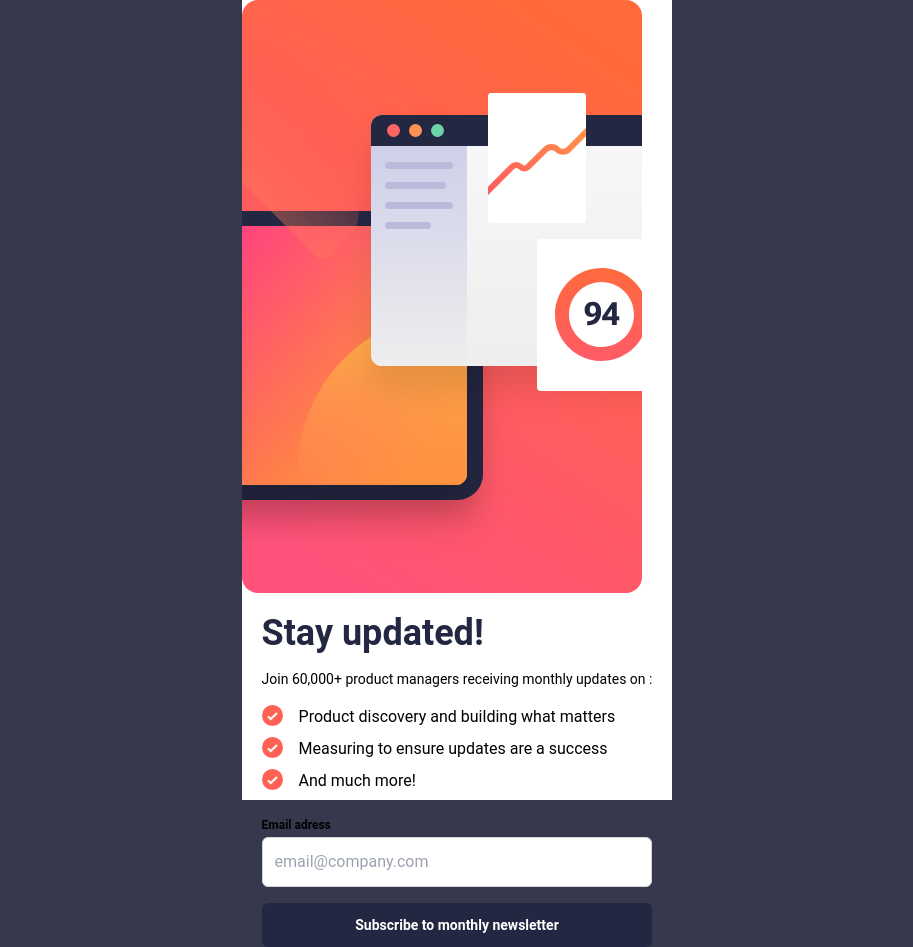
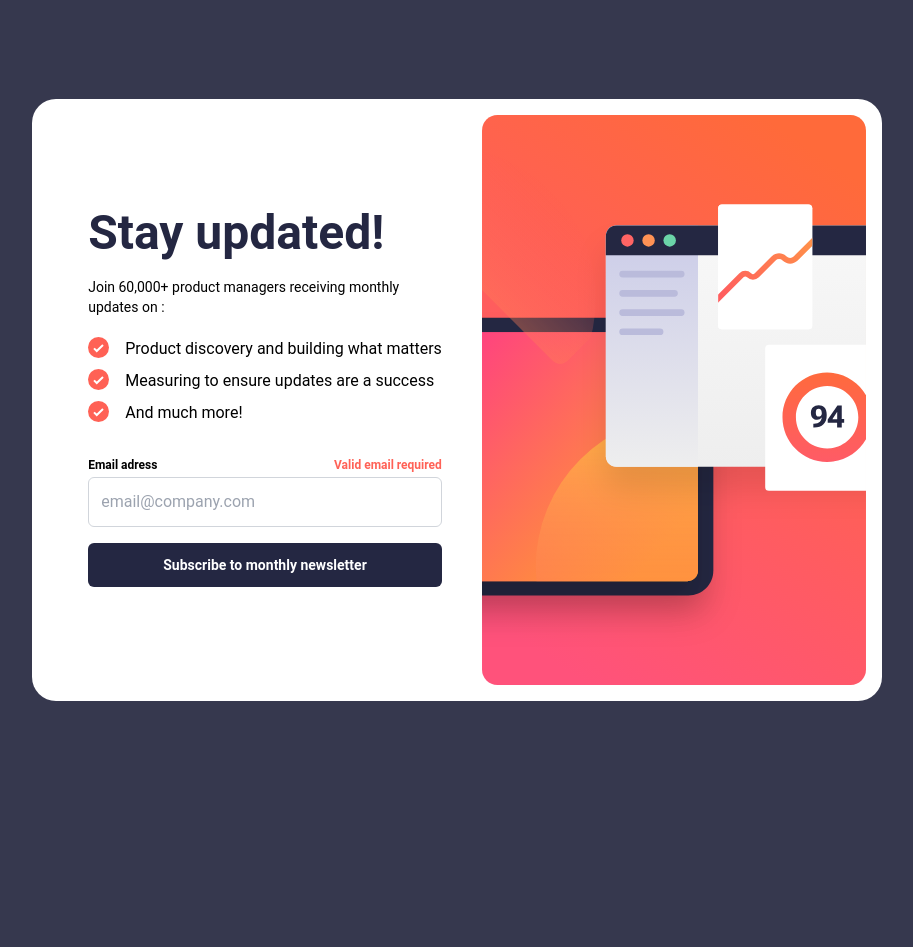
Before and after one commit to Rowada/FRM_react, a React (Vite) app in the folder newsletter-form/: page / in a window 1280 px wide. Shown: the whole page, without its empty margins (183-1096 px from the left). After the commit the page ends 800 px from the top, so only its background shows below. Built offline with nearby package versions, Linux system fonts and the light colour scheme.

Commit message:
style: add desktop version

```diff
--- a/newsletter-form/src/App.jsx
+++ b/newsletter-form/src/App.jsx
@@ -5,8 +5,8 @@ import Header from "./components/Header/Header";
 
 function App() {
   return (
-    <div className="bg-secondary h-screen">
-      <div className="">
+    <div className="bg-secondary h-screen w-screen md:h-full md:w-full md:p-4 md:rounded-3xl">
+      <div className="md:flex md:flex-row-reverse md:items-center md:justify-center">
         <AsideImg />
         <div>
           <Header />
--- a/newsletter-form/src/components/Form/Form.jsx
+++ b/newsletter-form/src/components/Form/Form.jsx
@@ -2,13 +2,13 @@
 
 export default function Form() {
   return (
-    <form className="flex flex-col  justify-center my-6 px-5">
+    <form className="relative flex flex-col justify-center my-6 md:mt-8 px-5 md:px-10">
       <div className="flex flex-col items-start">
         <label className="font-bold text-xs mb-1" htmlFor="new">
           Email adress
         </label>
         <input
-          className="border border-gray-300 text-accent w-full mb-4 rounded-md py-3 px-3"
+          className="border border-gray-300 hover:border-primary focus:outline-none focus:border-primary text-accent w-full mb-4 rounded-md py-3 px-3"
           type="email"
           placeholder="email@company.com"
           id="new"
@@ -17,6 +17,9 @@ export default function Form() {
       <button className="block bg-text text-secondary font-bold text-sm rounded-md py-3 px-3">
         Subscribe to monthly newsletter
       </button>
+      <span className="absolute top-0 right-5 md:right-10 font-bold text-xs text-primary">
+        Valid email required
+      </span>
     </form>
   );
 }
--- a/newsletter-form/src/components/Header/AsideImg.jsx
+++ b/newsletter-form/src/components/Header/AsideImg.jsx
@@ -4,17 +4,17 @@ import mobileImage from "../../assets/images/illustration-sign-up-mobile.svg";
 
 export default function AsideImg() {
   return (
-    <>
+    <div className="w-full md:w-96">
       <img
-        className="hidden sm:hidden md:hidden lg:block xl:block 2xl:block"
+        className="object-cover w-full h-auto hidden sm:hidden md:block lg:block xl:block 2xl:block"
         src={desktopImage}
         alt="desktop-image"
       />
       <img
-        className="block sm:block md:block lg:hidden xl:hidden 2xl:hidden"
+        className="object-cover w-full h-auto block sm:block md:hidden lg:hidden xl:hidden 2xl:hidden"
         src={mobileImage}
         alt="mobile-image"
       />
-    </>
+    </div>
   );
 }
--- a/newsletter-form/src/components/Header/Header.jsx
+++ b/newsletter-form/src/components/Header/Header.jsx
@@ -2,28 +2,40 @@
 import checkIcon from "../../assets/images/icon-list.svg";
 
 export default function Header() {
+  const listItems = [
+    {
+      id: 1,
+      url: checkIcon,
+      text: "Product discovery and building what matters",
+    },
+    {
+      id: 2,
+      url: checkIcon,
+      text: "Measuring to ensure updates are a success",
+    },
+    {
+      id: 3,
+      url: checkIcon,
+      text: "And much more!",
+    },
+  ];
+
   return (
-    <section className="flex flex-col justify-center mx-auto h-full gap-4 px-5">
-      <h1 className="text-4xl font-bold text-text pt-5">Stay updated!</h1>
+    <section className="flex flex-col justify-center mx-auto h-full gap-5 px-5 md:px-10">
+      <h1 className="text-4xl font-bold text-text pt-5 lg:text-5xl">
+        Stay updated!
+      </h1>
 
-      <p className="font-normal text-sm">
+      <p className="font-normal text-sm w-80">
         Join 60,000+ product managers receiving monthly updates on :
       </p>
       <div className="flex flex-col items-start gap-2">
-        <span className="flex items-start font-normal">
-          <img className="mr-4" src={checkIcon} alt="check-icon" />
-          Product discovery and building what matters
-        </span>
-        <span className="flex items-start font-normal">
-          {" "}
-          <img className="mr-4" src={checkIcon} alt="check-icon" />
-          Measuring to ensure updates are a success
-        </span>
-        <span className="flex items-start font-normal">
-          {" "}
-          <img className="mr-4" src={checkIcon} alt="check-icon" />
-          And much more!
-        </span>
+        {listItems.map((list) => (
+          <span key={list.id} className="flex items-start font-normal">
+            <img className="mr-4" src={list.url} alt="check-icon" />
+            {list.text}
+          </span>
+        ))}
       </div>
     </section>
   );
--- a/newsletter-form/src/index.css
+++ b/newsletter-form/src/index.css
@@ -3,5 +3,5 @@
 @tailwind utilities;
 
 body {
-  @apply bg-background font-body flex h-screen sm:justify-center sm:items-center;
+  @apply md:bg-background font-body flex h-screen justify-center items-center;
 }
```
